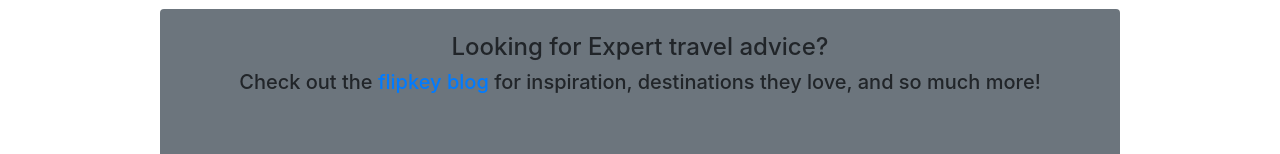
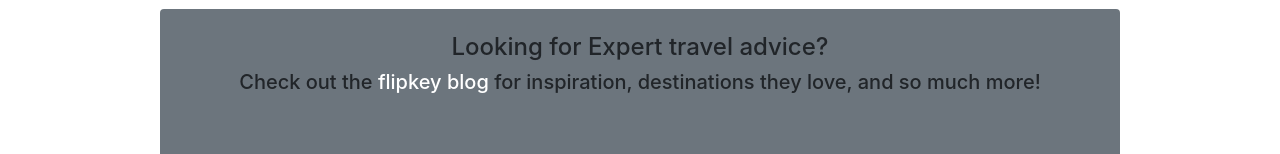
Before and after one commit to brettCole/adios2, a React (Create React App) app in the folder adios/: page / in a window 1280 px wide. Shown: the part 797-951 px from the top of the page. Built offline with nearby package versions, Linux system fonts and the light colour scheme.

Commit message:
color changes

```diff
--- a/adios/src/components/Flipkey.js
+++ b/adios/src/components/Flipkey.js
@@ -5,7 +5,9 @@ const FlipKey = () => {
   return (
     <Container className='rounded bg-secondary flipkey-height w-75 mt-3 mb-3'>
         <h4 className='pt-4'>Looking for Expert travel advice?</h4>
-        <h5 className='pb-4'>Check out the <a href='https://www.flipkey.com/blog/'>flipkey blog</a> for inspiration, destinations they love, and so much more!</h5>
+        <h5 className='pb-4'>
+          Check out the <a href='https://www.flipkey.com/blog/' className='text-white'>flipkey blog</a> for inspiration, destinations they love, and so much more!
+        </h5>
     </Container>
   )
 }
--- a/adios/src/components/form/LoginForm.js
+++ b/adios/src/components/form/LoginForm.js
@@ -66,7 +66,7 @@ class LoginForm extends Component {
             <Button className='mb-3 mt-2 w-50 align-self-center' color='info'>
               {this.state.loading ? (
                 <BeatLoader
-                  color={'#123abc'}
+                  color={'#fff'}
                   loading={this.state.loading}
                 >Confirm Identity</BeatLoader> ) : (
                 'Confirm Identity' )
--- a/adios/src/components/form/SignupForm.js
+++ b/adios/src/components/form/SignupForm.js
@@ -87,7 +87,7 @@ class SignupForm extends Component {
             <Button className='mb-3 mt-2 w-50 align-self-center' color='info'>
               {this.state.loading ? (
                 <BeatLoader
-                  color={'#123abc'}
+                  color={'#fff'}
                   loading={this.state.loading}
                 >Confirm Identity</BeatLoader> ) : (
                   'Confirm Identity' )
```
